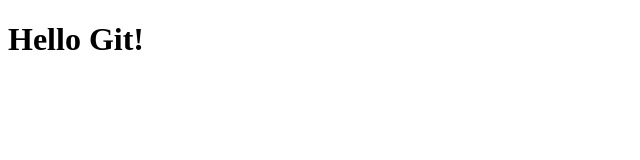
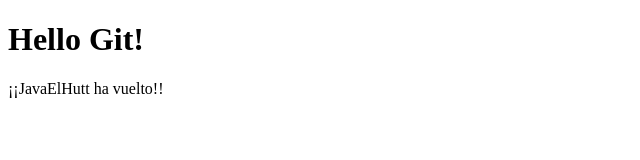
Before and after one commit to JavaElHutt/git-youtube-bluuweb, a plain HTML site: page index.html in a window 1280 px wide. Shown: the whole page, without its empty margins (0-640 px from the left). Drawn offline with Linux system fonts and the light colour scheme.

Commit message:
introduzco un saludo, después de mucho tiempo vuelvo a estudiar Git

```diff
--- a/index.html
+++ b/index.html
@@ -8,6 +8,7 @@
 </head>
 <body>
     <h1>Hello Git!</h1>
+    <p>¡¡JavaElHutt ha vuelto!!</p>
 
 </body>
 </html>
```
